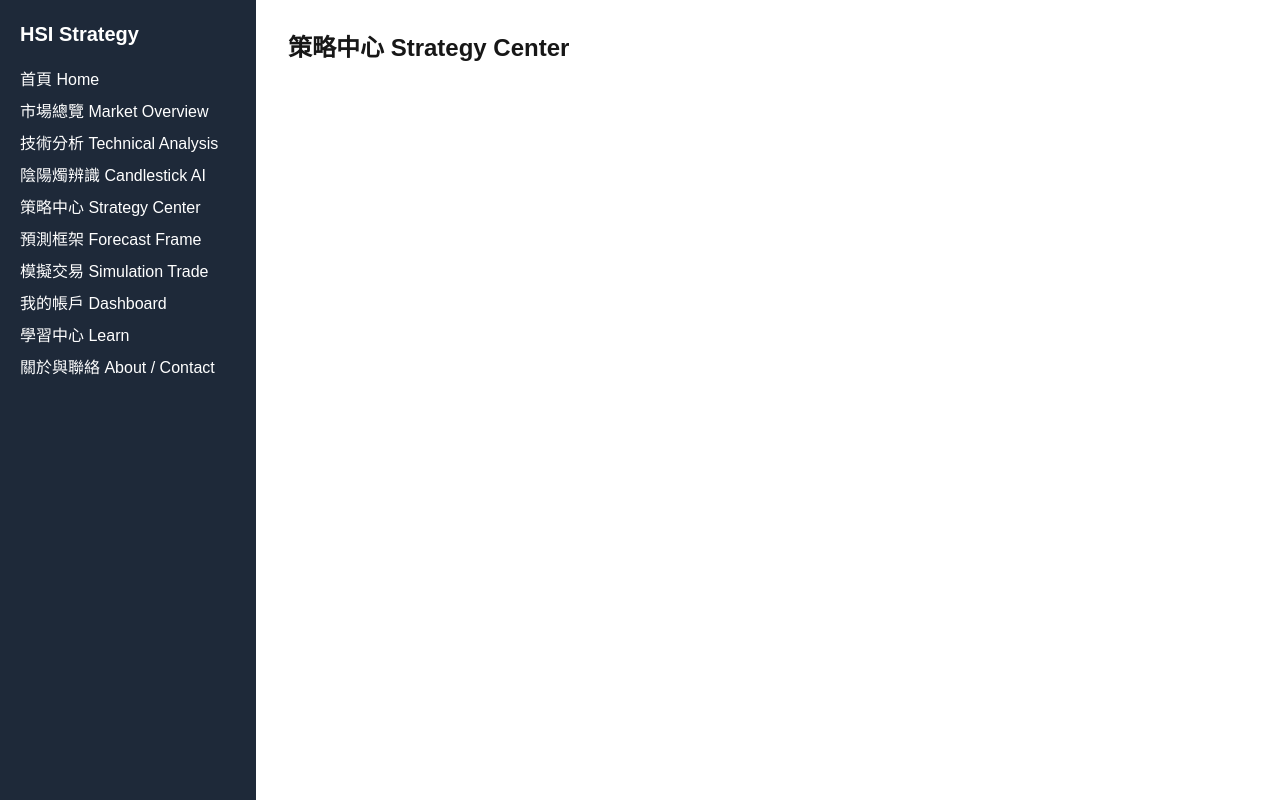
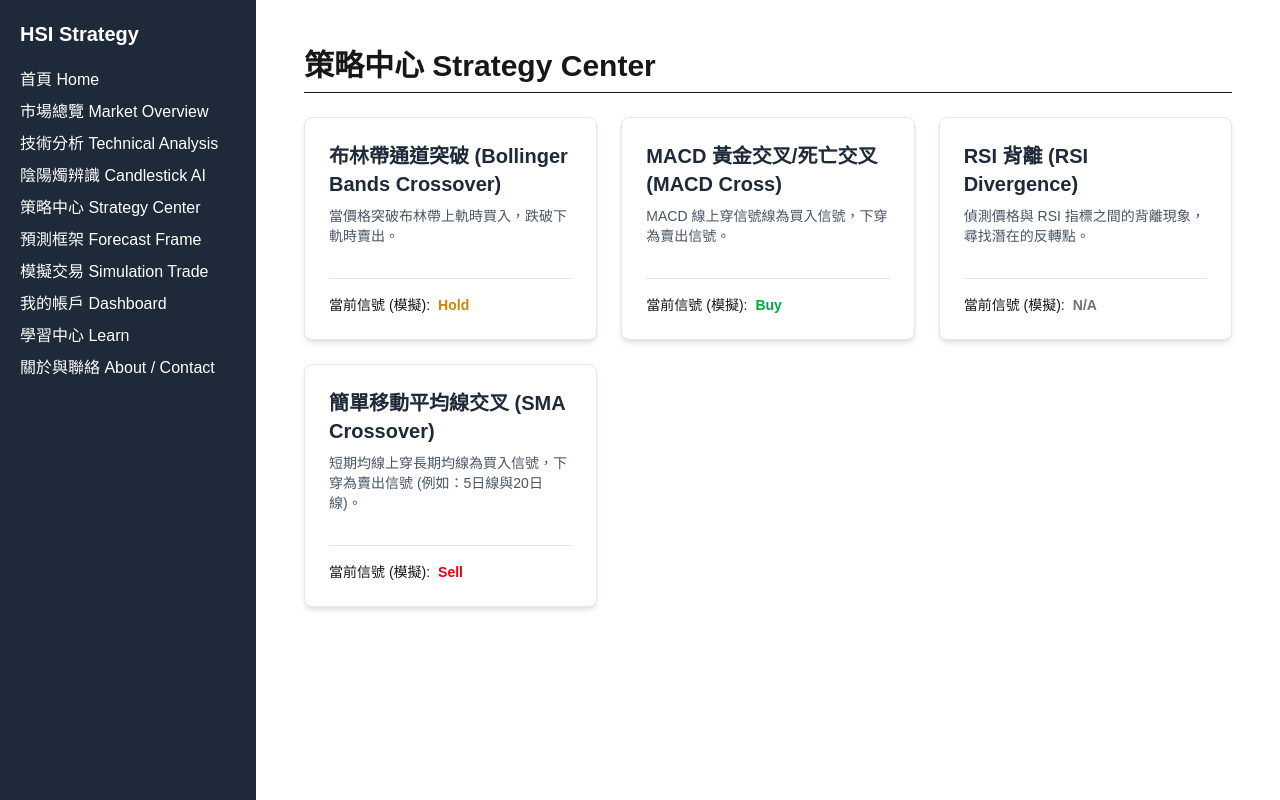
Before and after one commit to Amberlogy/hsi-strategy-app, a Next.js app in the folder nextjs/: page /strategy-center in a window 1280 px wide. Built offline with nearby package versions, Linux system fonts and the light colour scheme.

Commit message:
feat: Add strategy cards with mock data to Strategy Center

```diff
--- a/nextjs/app/strategy-center/page.tsx
+++ b/nextjs/app/strategy-center/page.tsx
@@ -1,8 +1,82 @@
+'use client'; // Strategy Center might involve client-side interactions later
+
+import React from 'react';
+
+// Define an interface for the strategy data
+interface Strategy {
+  id: string;
+  name: string;
+  description: string;
+  currentSignal: 'Buy' | 'Sell' | 'Hold' | 'N/A';
+}
+
+// Mock data for strategies
+const mockStrategies: Strategy[] = [
+  {
+    id: 'bb_crossover',
+    name: '布林帶通道突破 (Bollinger Bands Crossover)',
+    description: '當價格突破布林帶上軌時買入，跌破下軌時賣出。',
+    currentSignal: 'Hold',
+  },
+  {
+    id: 'macd_cross',
+    name: 'MACD 黃金交叉/死亡交叉 (MACD Cross)',
+    description: 'MACD 線上穿信號線為買入信號，下穿為賣出信號。',
+    currentSignal: 'Buy',
+  },
+  {
+    id: 'rsi_divergence',
+    name: 'RSI 背離 (RSI Divergence)',
+    description: '偵測價格與 RSI 指標之間的背離現象，尋找潛在的反轉點。',
+    currentSignal: 'N/A', // Example: No signal currently
+  },
+   {
+    id: 'sma_cross',
+    name: '簡單移動平均線交叉 (SMA Crossover)',
+    description: '短期均線上穿長期均線為買入信號，下穿為賣出信號 (例如：5日線與20日線)。',
+    currentSignal: 'Sell',
+  },
+  // Add more strategies here
+];
+
+// Helper function to get signal color
+const getSignalColor = (signal: Strategy['currentSignal']) => {
+  switch (signal) {
+    case 'Buy': return 'text-green-600';
+    case 'Sell': return 'text-red-600';
+    case 'Hold': return 'text-yellow-600';
+    default: return 'text-gray-500';
+  }
+};
+
 export default function StrategyCenterPage() {
+  // In a real app, you would fetch strategies from an API
+  const strategies = mockStrategies;
+
   return (
-    <div>
-      <h1 className="text-2xl font-bold mb-4">策略中心 Strategy Center</h1>
-      {/* 頁面內容將在此處添加 */}
+    <div className="container mx-auto p-4">
+      <h1 className="text-3xl font-bold mb-6 border-b pb-2">策略中心 Strategy Center</h1>
+
+      <div className="grid grid-cols-1 md:grid-cols-2 lg:grid-cols-3 gap-6">
+        {strategies.map((strategy) => (
+          <div key={strategy.id} className="bg-white p-6 rounded-lg shadow-md border border-gray-200 flex flex-col justify-between">
+            <div>
+              <h2 className="text-xl font-semibold mb-2 text-gray-800">{strategy.name}</h2>
+              <p className="text-gray-600 text-sm mb-4">{strategy.description}</p>
+            </div>
+            <div className="mt-4 pt-4 border-t border-gray-200">
+              <p className="text-sm">
+                當前信號 (模擬):
+                <span className={`font-bold ml-2 ${getSignalColor(strategy.currentSignal)}`}>
+                  {strategy.currentSignal}
+                </span>
+              </p>
+              {/* Add buttons for details/backtesting later */}
+              {/* <button className="mt-3 text-sm text-blue-600 hover:underline">查看詳情</button> */}
+            </div>
+          </div>
+        ))}
+      </div>
     </div>
   );
 }
```
